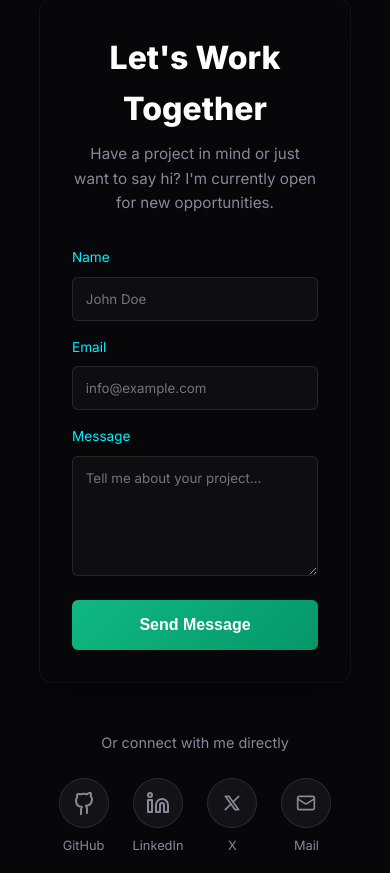
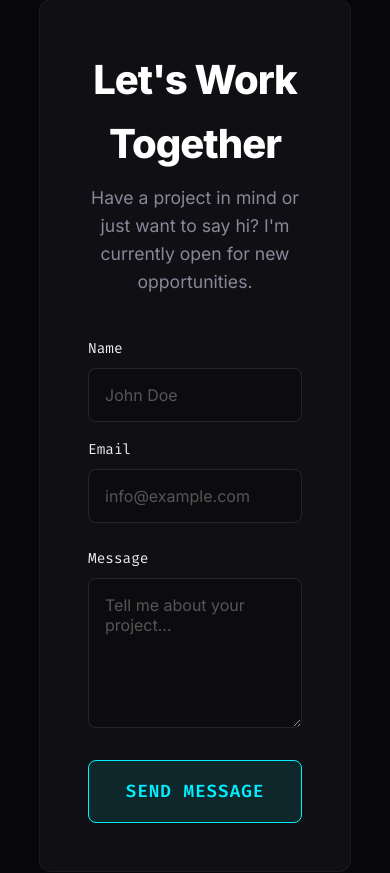
Before and after one commit to Soham-0207/Portfolio, a React (Vite) app: page / in a window 390 px wide. Shown: the part 4142-5015 px from the top of the page. Built offline with nearby package versions, Linux system fonts and the light colour scheme.

Commit message:
Update contact form to match site theme

```diff
--- a/src/App.jsx
+++ b/src/App.jsx
@@ -314,7 +314,7 @@ function App() {
         viewport={{ once: true, amount: 0.2 }}
         variants={fadeInUp}
       >
-        <div className="contact-container">
+        <div className="contact-container glass-panel">
           <div className="contact-header">
             <h2>Let's Work Together</h2>
             <p>Have a project in mind or just want to say hi? I'm currently open for new opportunities.</p>
--- a/src/Contact.css
+++ b/src/Contact.css
@@ -1,35 +1,35 @@
 /* Contact Form Styles */
 .contact-container {
-  max-width: 600px;
+  max-width: 650px;
   margin: 0 auto 3rem auto;
-  background: var(--bg-alt);
-  padding: 2rem;
-  border-radius: 12px;
-  border: 1px solid rgba(255, 255, 255, 0.05);
-  box-shadow: 0 10px 30px rgba(0,0,0,0.3);
+  padding: 3rem;
   text-align: left;
+  position: relative;
+  z-index: 10;
 }
 .contact-header {
   text-align: center;
-  margin-bottom: 2rem;
+  margin-bottom: 2.5rem;
 }
 .contact-header h2 {
-  font-size: 2rem;
+  font-size: 2.5rem;
   margin-bottom: 0.5rem;
   color: #fff;
+  letter-spacing: -1px;
 }
 .contact-header p {
   color: var(--text-muted);
-  font-size: 0.95rem;
+  font-size: 1.1rem;
 }
 .form-row {
   display: flex;
-  gap: 1rem;
-  margin-bottom: 1rem;
+  gap: 1.5rem;
+  margin-bottom: 1.5rem;
 }
 @media (max-width: 600px) {
   .form-row {
     flex-direction: column;
+    gap: 1rem;
   }
 }
 .form-group {
@@ -38,74 +38,102 @@
   flex-direction: column;
 }
 .form-group label {
-  font-size: 0.85rem;
-  color: var(--accent-cyan);
+  font-size: 0.9rem;
+  color: var(--text-main);
   margin-bottom: 0.5rem;
-  font-weight: 500;
+  font-family: var(--font-mono);
 }
 .form-group input,
 .form-group textarea {
-  background: rgba(255, 255, 255, 0.03);
+  background: rgba(0, 0, 0, 0.2);
   border: 1px solid rgba(255, 255, 255, 0.1);
-  border-radius: 6px;
-  padding: 0.8rem;
+  border-radius: 8px;
+  padding: 1rem;
   color: #fff;
-  font-family: inherit;
+  font-family: var(--font-sans);
+  font-size: 1rem;
   transition: all 0.3s ease;
+}
+.form-group input::placeholder,
+.form-group textarea::placeholder {
+  color: rgba(255, 255, 255, 0.3);
 }
 .form-group input:focus,
 .form-group textarea:focus {
   outline: none;
   border-color: var(--accent-cyan);
-  box-shadow: 0 0 10px rgba(0, 240, 255, 0.2);
+  background: rgba(0, 240, 255, 0.05);
+  box-shadow: 0 0 15px rgba(0, 240, 255, 0.15);
 }
 .form-group textarea {
   resize: vertical;
-  min-height: 120px;
-  margin-bottom: 1.5rem;
+  min-height: 150px;
+  margin-bottom: 2rem;
 }
 .submit-btn {
   width: 100%;
-  padding: 1rem;
-  border: none;
-  border-radius: 6px;
-  background: linear-gradient(135deg, #10b981, #059669); /* green gradient to match image */
-  color: white;
-  font-weight: bold;
-  font-size: 1rem;
+  padding: 1.2rem;
+  border: 1px solid var(--accent-cyan);
+  border-radius: 8px;
+  background: rgba(0, 240, 255, 0.1);
+  color: var(--accent-cyan);
+  font-weight: 600;
+  font-size: 1.1rem;
+  letter-spacing: 1px;
   cursor: pointer;
   transition: all 0.3s ease;
+  text-transform: uppercase;
+  font-family: var(--font-mono);
 }
 .submit-btn:hover {
-  filter: brightness(1.1);
-  box-shadow: 0 5px 15px rgba(16, 185, 129, 0.3);
+  background: var(--accent-cyan);
+  color: var(--bg-main);
+  box-shadow: 0 0 25px rgba(0, 240, 255, 0.4);
 }
 .contact-divider {
   text-align: center;
   color: var(--text-muted);
-  margin-bottom: 1.5rem;
+  margin-bottom: 2rem;
   font-size: 0.9rem;
+  font-family: var(--font-mono);
+  position: relative;
+}
+.contact-divider::before,
+.contact-divider::after {
+  content: "";
+  position: absolute;
+  top: 50%;
+  width: 30%;
+  height: 1px;
+  background: rgba(255, 255, 255, 0.1);
+}
+.contact-divider::before {
+  left: 0;
+}
+.contact-divider::after {
+  right: 0;
 }
 .social-icons-wrapper {
   display: flex;
   justify-content: center;
-  gap: 1.5rem;
+  gap: 2rem;
   margin-bottom: 2rem;
 }
 .social-icon-btn {
   display: flex;
   flex-direction: column;
   align-items: center;
-  gap: 0.5rem;
+  gap: 0.8rem;
   color: var(--text-muted);
   text-decoration: none;
-  font-size: 0.8rem;
+  font-size: 0.85rem;
+  font-family: var(--font-mono);
 }
 .social-icon-circle {
-  width: 50px;
-  height: 50px;
+  width: 55px;
+  height: 55px;
   border-radius: 50%;
-  background: rgba(255,255,255,0.05);
+  background: rgba(255,255,255,0.03);
   display: flex;
   align-items: center;
   justify-content: center;
@@ -113,7 +141,11 @@
   transition: all 0.3s ease;
 }
 .social-icon-btn:hover .social-icon-circle {
-  background: rgba(255,255,255,0.1);
-  border-color: rgba(255,255,255,0.2);
-  color: #fff;
+  background: rgba(0, 240, 255, 0.1);
+  border-color: var(--accent-cyan);
+  color: var(--accent-cyan);
+  box-shadow: 0 0 15px rgba(0, 240, 255, 0.2);
 }
+.social-icon-btn:hover {
+  color: var(--accent-cyan);
+}
```
